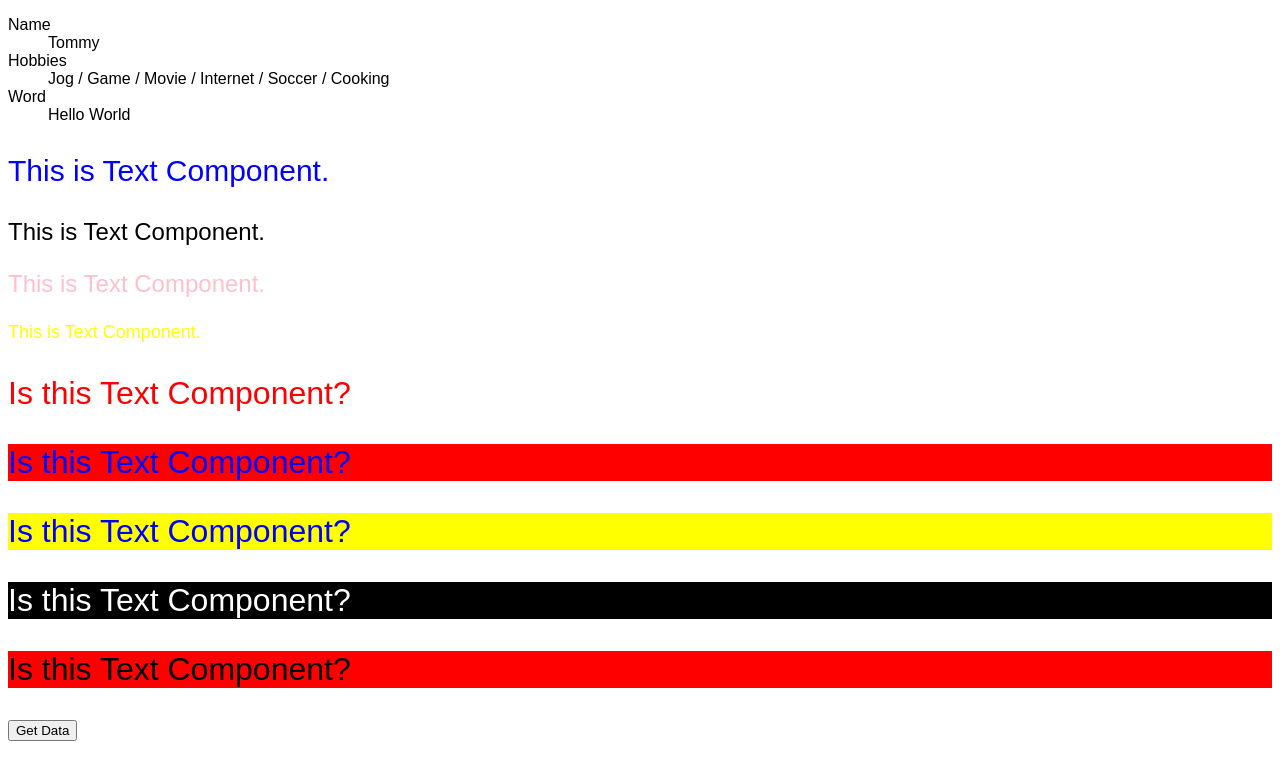
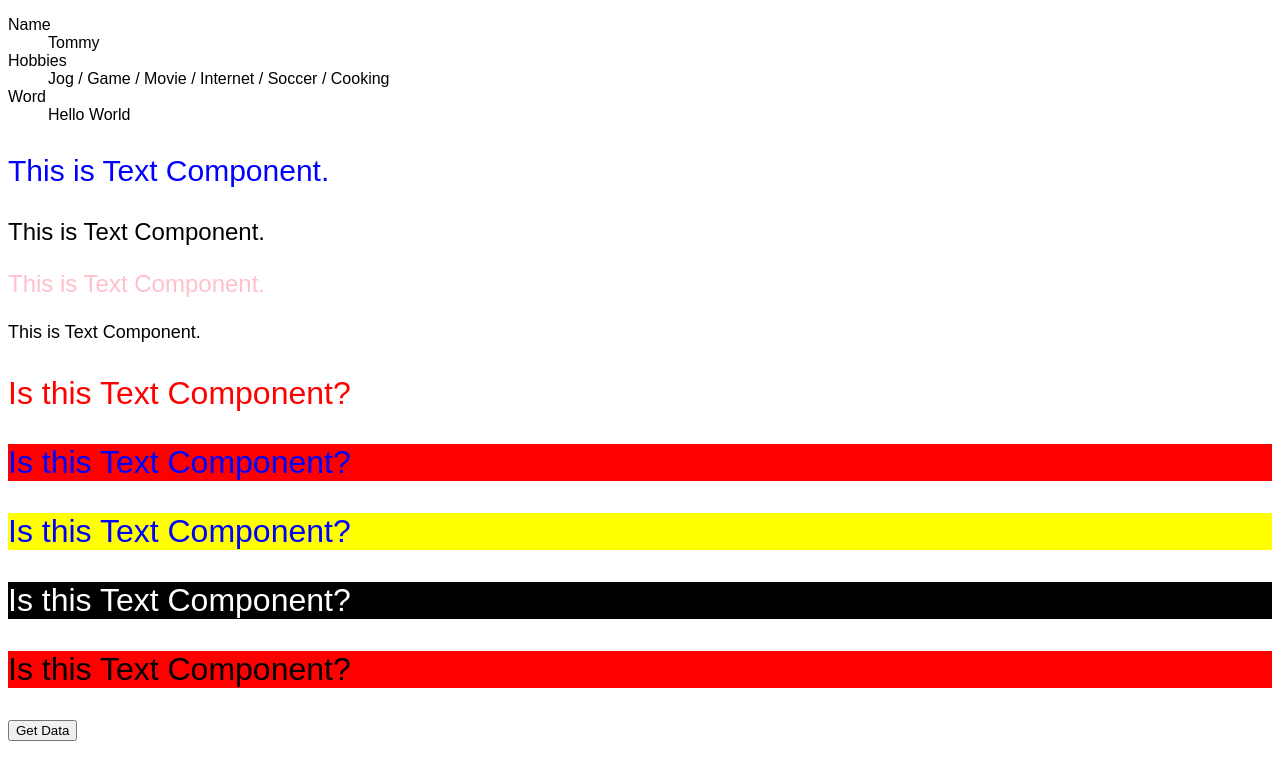
Before and after one commit to koyamal/learn-react-02-07, a React (Create React App) app: page / in a window 1280 px wide. Shown: the top 780 px of the page. Built offline with nearby package versions, Linux system fonts and the light colour scheme.

Commit message:
Edti color

```diff
--- a/src/App.tsx
+++ b/src/App.tsx
@@ -29,7 +29,7 @@ export default function App() {
       <Text color="blue" fontSize="30px" content="This is Text Component." />
       <Text content="This is Text Component." />
       <Text color="pink" content="This is Text Component." />
-      <Text color="yellow" fontSize="18px" content="This is Text Component." />
+      <Text color="black" fontSize="18px" content="This is Text Component." />
       <Text color="red" fontSize="32px" content="Is this Text Component?" />
       <Text2 color="blue" fontSize="32px" content="Is this Text Component?" />
       <Text2
```
